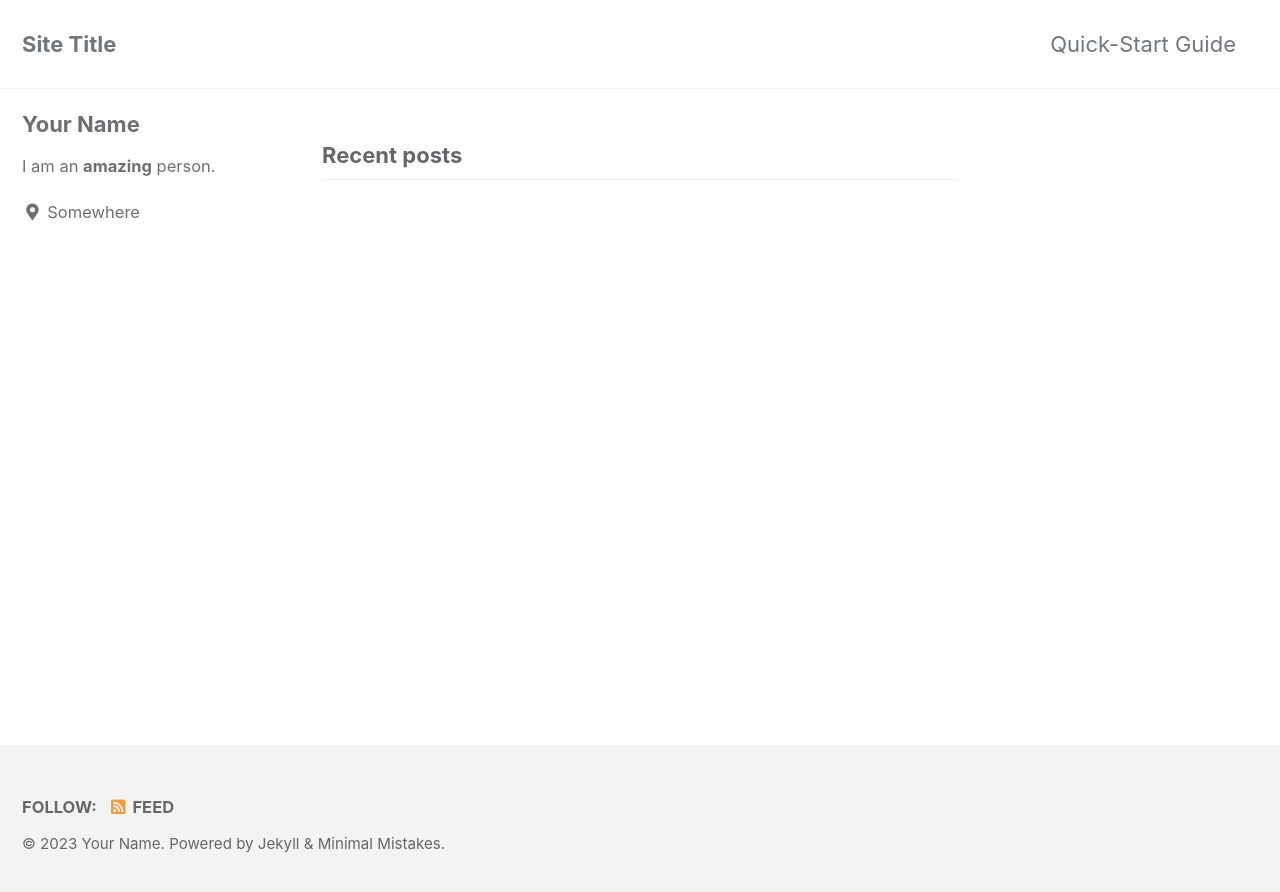
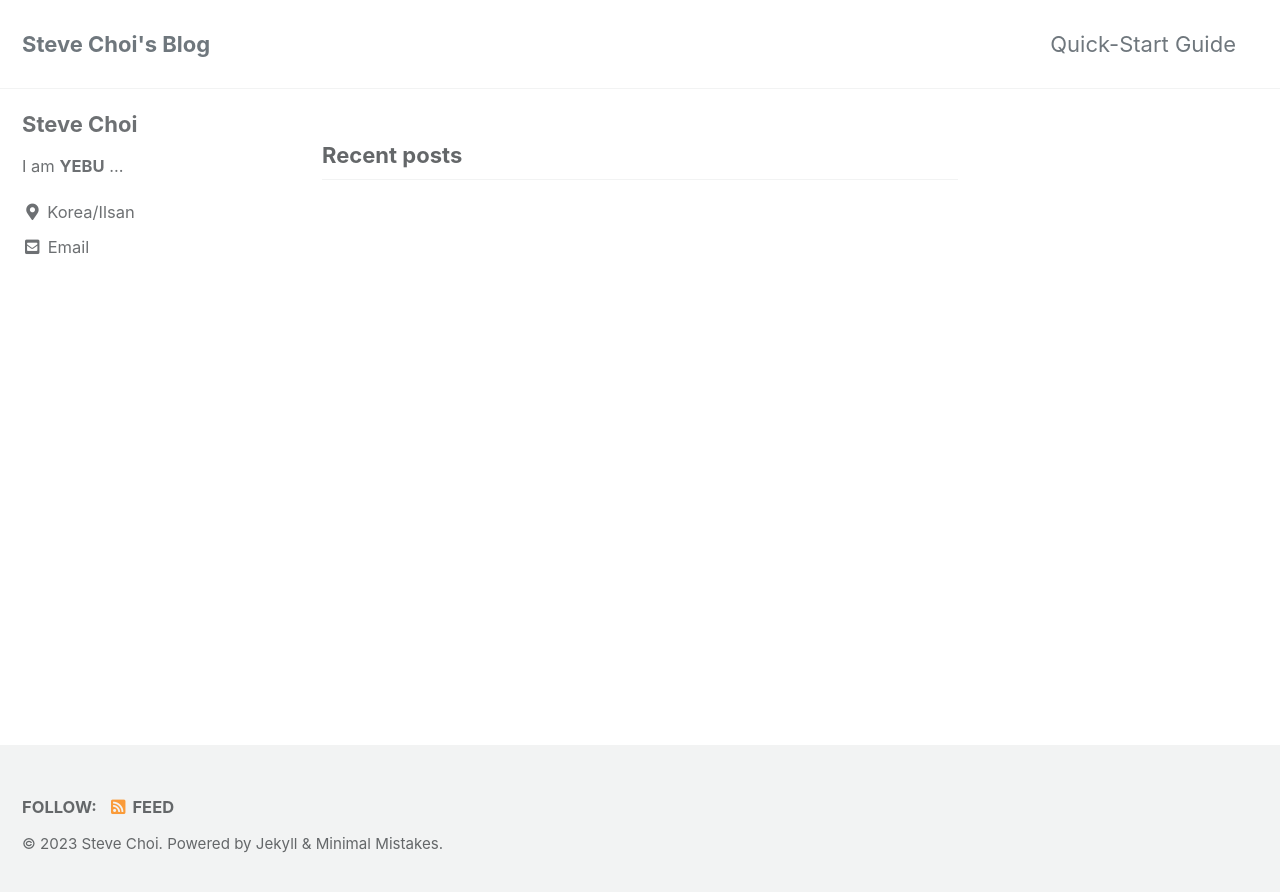
Before and after one commit to MrSteveChoi/MrSteveChoi.github.io, a Jekyll site: the page built from index.html, in a window 1280 px wide. Shown: the top 892 px of the page. Built offline with Jekyll 4.4.1, drawn with Linux system fonts in a browser that asks for light colours; cached includes are drawn as plain includes; the list of posts is cut into pages by our own code.

Commit message:
config_file_update

```diff
--- a/_config.yml
+++ b/_config.yml
@@ -16,11 +16,11 @@ minimal_mistakes_skin    : "default" # "air", "aqua", "contrast", "dark", "dirt"
 
 # Site Settings
 locale                   : "en-US"
-title                    : "Site Title"
+title                    : "Steve Choi's Blog"
 title_separator          : "-"
 subtitle                 : # site tagline that appears below site title in masthead
-name                     : "Your Name"
-description              : "An amazing website."
+name                     : "Steve Choi"
+description              : "Steve's website."
 url                      : # the base hostname & protocol for your site e.g. "https://mmistakes.github.io"
 baseurl                  : # the subpath of your site, e.g. "/blog"
 repository               : # GitHub username/repo-name e.g. "mmistakes/minimal-mistakes"
@@ -104,11 +104,11 @@ analytics:
 
 # Site Author
 author:
-  name             : "Your Name"
+  name             : "Steve Choi"
   avatar           : # path of avatar image, e.g. "/assets/images/bio-photo.jpg"
-  bio              : "I am an **amazing** person."
-  location         : "Somewhere"
-  email            :
+  bio              : "I am **YEBU** ..."
+  location         : "Korea/Ilsan"
+  email            : "korodd@naver.com"
   links:
     - label: "Email"
       icon: "fas fa-fw fa-envelope-square"
```
Also changed, not shown: 17 other files.
